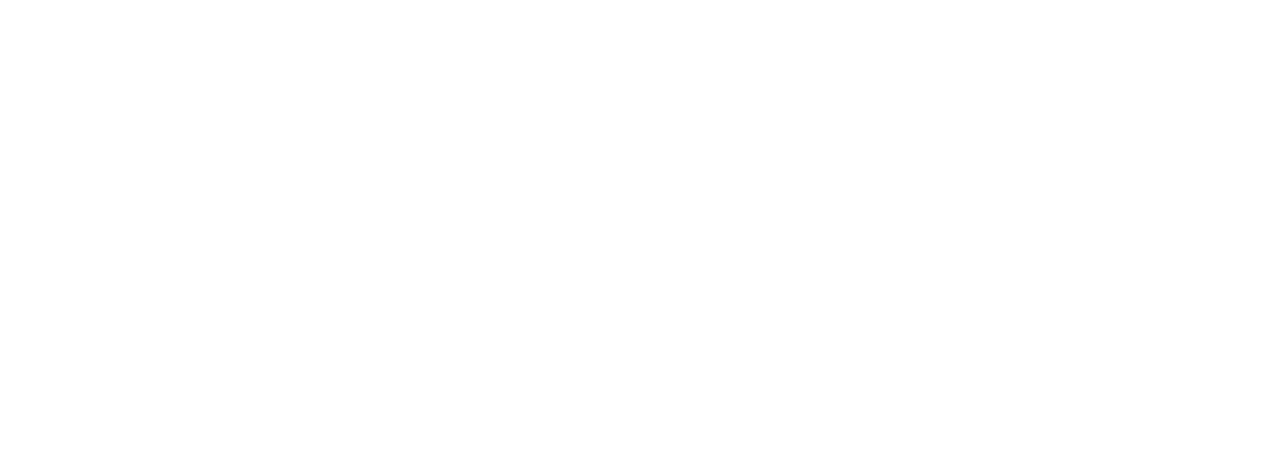
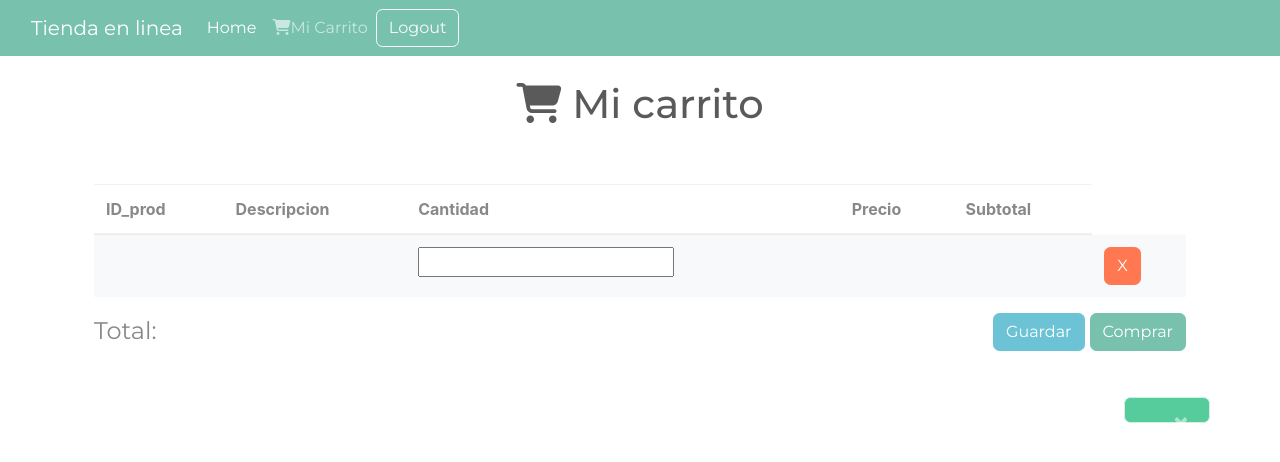
Before and after one commit to Angcelo/AYD1_Proyecto2_2, an Angular app in the folder webClient/: page /carrito in a window 1280 px wide. Before the commit this address led to /. Shown: the top 462 px of the page. Built offline with nearby package versions, Linux system fonts and the light colour scheme.

Commit message:
Pantalla carrito de compras

```diff
--- a/webClient/src/app/app-routing.module.ts
+++ b/webClient/src/app/app-routing.module.ts
@@ -1,5 +1,6 @@
 import { NgModule } from '@angular/core';
 import { RouterModule, Routes } from '@angular/router';
+import { CarritoComponent } from './components/carrito/carrito.component';
 import { LoginComponent } from './components/login/login.component';
 import { RegistroComponent } from './components/registro/registro.component';
 
@@ -16,6 +17,10 @@
   {
     path : 'registro',
     component : RegistroComponent
+  },
+  {
+    path : 'carrito',
+    component : CarritoComponent
   }
 ];
 
--- a/webClient/src/app/app.module.ts
+++ b/webClient/src/app/app.module.ts
@@ -8,7 +8,8 @@
 import { LoginComponent } from './components/login/login.component';
 import { NavegacionComponent } from './components/navegacion/navegacion.component';
 import { NavGeneralComponent } from './components/nav-general/nav-general.component';
-import { RegistroComponent } from './components/registro/registro.component'
+import { RegistroComponent } from './components/registro/registro.component';
+import { CarritoComponent } from './components/carrito/carrito.component'
 
 @NgModule({
   declarations: [
@@ -16,7 +17,8 @@
     LoginComponent,
     NavegacionComponent,
     NavGeneralComponent,
-    RegistroComponent
+    RegistroComponent,
+    CarritoComponent
   ],
   imports: [
     BrowserModule,
--- /dev/null
+++ b/webClient/src/app/components/carrito/carrito.component.html
@@ -0,0 +1,52 @@
+<app-navegacion></app-navegacion>
+<div class="container">
+    <div class="row justify-content-center">
+        <div class="col-md-6 p-4">
+            <div class="page-header">
+                <h1 style="text-align: center;"><i class="fa fa-shopping-cart" aria-hidden="true"></i>  Mi carrito</h1>
+            </div>
+        </div>
+    </div>
+    <div class="row p-4">
+        <table class="table table-hover">
+            <thead>
+              <tr>
+                <th scope="col">ID_prod</th>
+                <th scope="col">Descripcion</th>
+                <th scope="col">Cantidad</th>
+                <th scope="col">Precio</th>
+                <th scope="col">Subtotal</th>
+              </tr>
+            </thead>
+            <tbody>
+              <tr class="table-light" >
+                <th scope="row"> </th>
+                <td> </td>
+                <td>
+                  <input type="number" >
+                </td>
+                <td> </td>
+                <td> </td>
+                <td><a  class="btn btn-danger" >X</a></td>
+              </tr>
+            </tbody>
+          </table>
+          <div class="form-group">
+              <legend>Total: </legend>
+          </div>
+          <div class="form-group ml-auto">
+            <a style="margin-right: 5px;" class="btn btn-info">Guardar</a>
+              <a  class="btn btn-primary">Comprar</a>
+          </div>
+    </div>
+    <div class="row">
+        <div class="form-group ml-auto">
+            <div [ngClass]="'alert alert-dismissible alert-success'" role="alert">
+
+                <button type="button" class="close" data-dismiss="alert" aria-label="Close">
+                <span aria-hidden="true">&times;</span>
+                </button>
+            </div>
+        </div>
+    </div>
+</div>
--- /dev/null
+++ b/webClient/src/app/components/carrito/carrito.component.ts
@@ -0,0 +1,15 @@
+import { Component, OnInit } from '@angular/core';
+
+@Component({
+  selector: 'app-carrito',
+  templateUrl: './carrito.component.html',
+  styleUrls: ['./carrito.component.css']
+})
+export class CarritoComponent implements OnInit {
+
+  constructor() { }
+
+  ngOnInit(): void {
+  }
+
+}
--- a/webClient/src/app/components/navegacion/navegacion.component.html
+++ b/webClient/src/app/components/navegacion/navegacion.component.html
@@ -1,6 +1,6 @@
 <nav class="navbar navbar-expand-lg navbar-dark bg-primary">
     <div class="container-fluid">
-      <a class="navbar-brand" routerLink="#">Navbar</a>
+      <a class="navbar-brand" routerLink="#">Tienda en linea</a>
       <button class="navbar-toggler" type="button" data-bs-toggle="collapse" data-bs-target="#navbarColor01" aria-controls="navbarColor01" aria-expanded="false" aria-label="Toggle navigation">
         <span class="navbar-toggler-icon"></span>
       </button>
@@ -12,7 +12,7 @@
             </a>
           </li>
           <li class="nav-item">
-            <a class="nav-link" routerLink="#"><i class="fa fa-shopping-cart" aria-hidden="true"></i>Mi Carrito</a>
+            <a class="nav-link" routerLink="/carrito"><i class="fa fa-shopping-cart" aria-hidden="true"></i>Mi Carrito</a>
           </li>
         </ul>
         <form class="d-flex">
--- a/webClient/src/app/components/registro/registro.component.html
+++ b/webClient/src/app/components/registro/registro.component.html
@@ -13,16 +13,16 @@
                         <img src="assets/adminform.svg" style="width: 230px; margin-bottom: 10px"alt="No Image">
                     </div>
                 <div class="form-group">
-                    <input name = "nombre" type="text" class="form-control" id="inputNombre" placeholder="Nombre">
+                    <input type="text" class="form-control" placeholder="Nombre">
                 </div>
                 <div class="form-group">
-                    <input  name = "apellido" type="text" class="form-control" id="inputApellido" placeholder="Apellido">
+                    <input type="text" class="form-control"placeholder="Apellido">
                 </div>
                 <div class="form-group">
                     <input type="text" class="form-control" placeholder="DPI" >
                 </div>
                 <div class="form-group">
-                    <input  name = "correo" type="email" class="form-control" id="exampleInputEmail1" aria-describedby="emailHelp" placeholder="Correo Electronico" required>
+                    <input type="email" class="form-control" aria-describedby="emailHelp" placeholder="Correo Electronico" required>
                 </div>
 
                 <div class="form-group">
```
Also changed, not shown: webClient/src/app/components/carrito/carrito.component.css (added), 1 other file (tests, documents, lock files or other folders).
